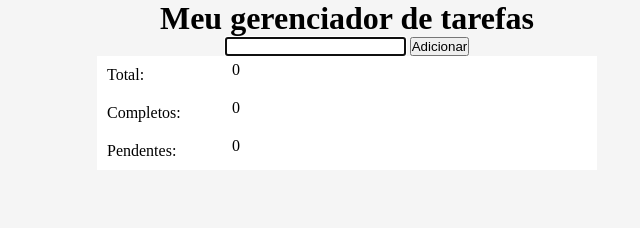
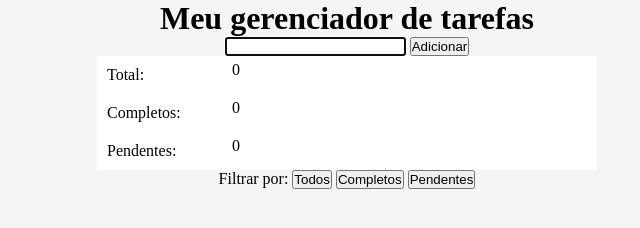
Before and after one commit to notreniev/javascript-pro, a plain HTML site: page todo/index.html in a window 1280 px wide. Shown: the whole page, without its empty margins (293-933 px from the left). Drawn offline with Linux system fonts and the light colour scheme.

Commit message:
adicionados filtros de lista por status

```diff
--- a/todo/index.html
+++ b/todo/index.html
@@ -37,6 +37,13 @@
                 <span id="counter-pending"></span>
             </div>
         </div>
+
+        <div class="filters">
+            <span>Filtrar por: </span>
+            <button onclick="filtrarPor('todos')">Todos</button>
+            <button onclick="filtrarPor('completos')">Completos</button>
+            <button onclick="filtrarPor('pendentes')">Pendentes</button>
+        </div>
     </div>
 
     <script src="js/scripts.js"></script>
--- a/todo/js/scripts.js
+++ b/todo/js/scripts.js
@@ -89,13 +89,17 @@ function atualizarContadores() {
     document.querySelector('#counter-pending').innerText = toDoList.length - totalCompletos
 }
 
-function exibirTarefas() {
+function exibirTarefas(listaTarefas) {
     document.querySelector('ul').innerHTML = ''
 
-    for (var task of toDoList) {
+    if (!listaTarefas) {
+        listaTarefas = toDoList
+    }
+
+    for (var task of listaTarefas) {
         var checkbox = document.createElement('input')
         checkbox.type = 'checkbox'
-        if (task.complete == true){
+        if (task.complete == true) {
             checkbox.checked = true
         }
         checkbox.onclick = completarTarefas
@@ -117,7 +121,7 @@ function exibirTarefas() {
     }
 }
 
-function completarTarefas(){
+function completarTarefas() {
     var tarefaId = event.target.parentElement.dataset.id
     var posicao = toDoList.findIndex(function (tarefa) {
         return tarefa.id == tarefaId
@@ -137,3 +141,27 @@ function carregarTarefas() {
 }
 
 carregarTarefas()
+
+function filtrarPor(filtro) {
+    //console.log(filtro)
+    switch (filtro) {
+        case 'todos':
+            exibirTarefas()
+            break;
+        case 'completos':
+            var tarefasCompletas = toDoList.filter(function(tarefa){
+                return tarefa.complete
+            })
+            console.table(tarefasCompletas)
+            exibirTarefas(tarefasCompletas)
+            break;
+        case 'pendentes':
+            var tarefasPendentes = toDoList.filter(function(tarefa){
+                return !tarefa.complete
+            })
+            console.table(tarefasPendentes)
+            exibirTarefas(tarefasPendentes)
+            break;
+    }
+
+}
```
